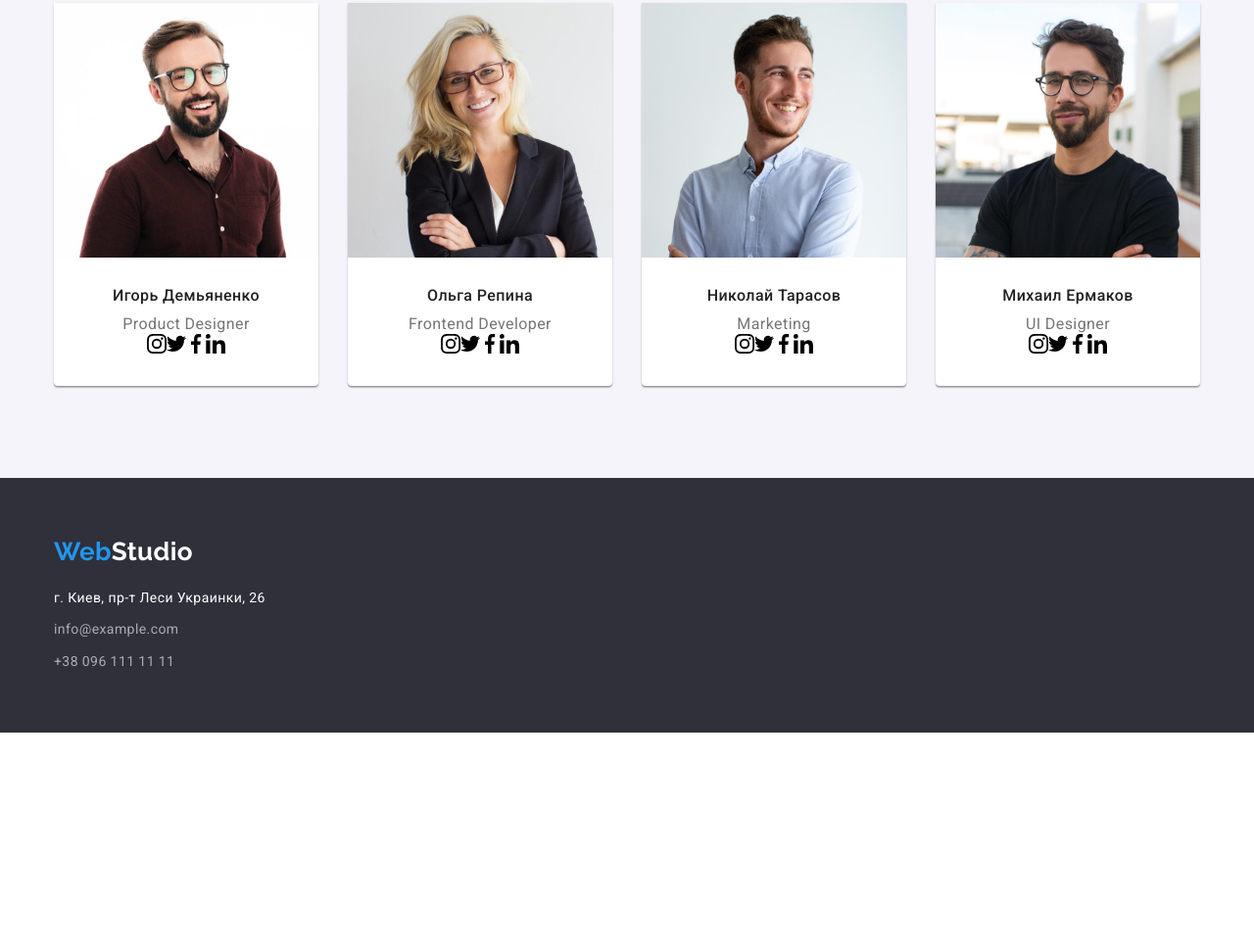
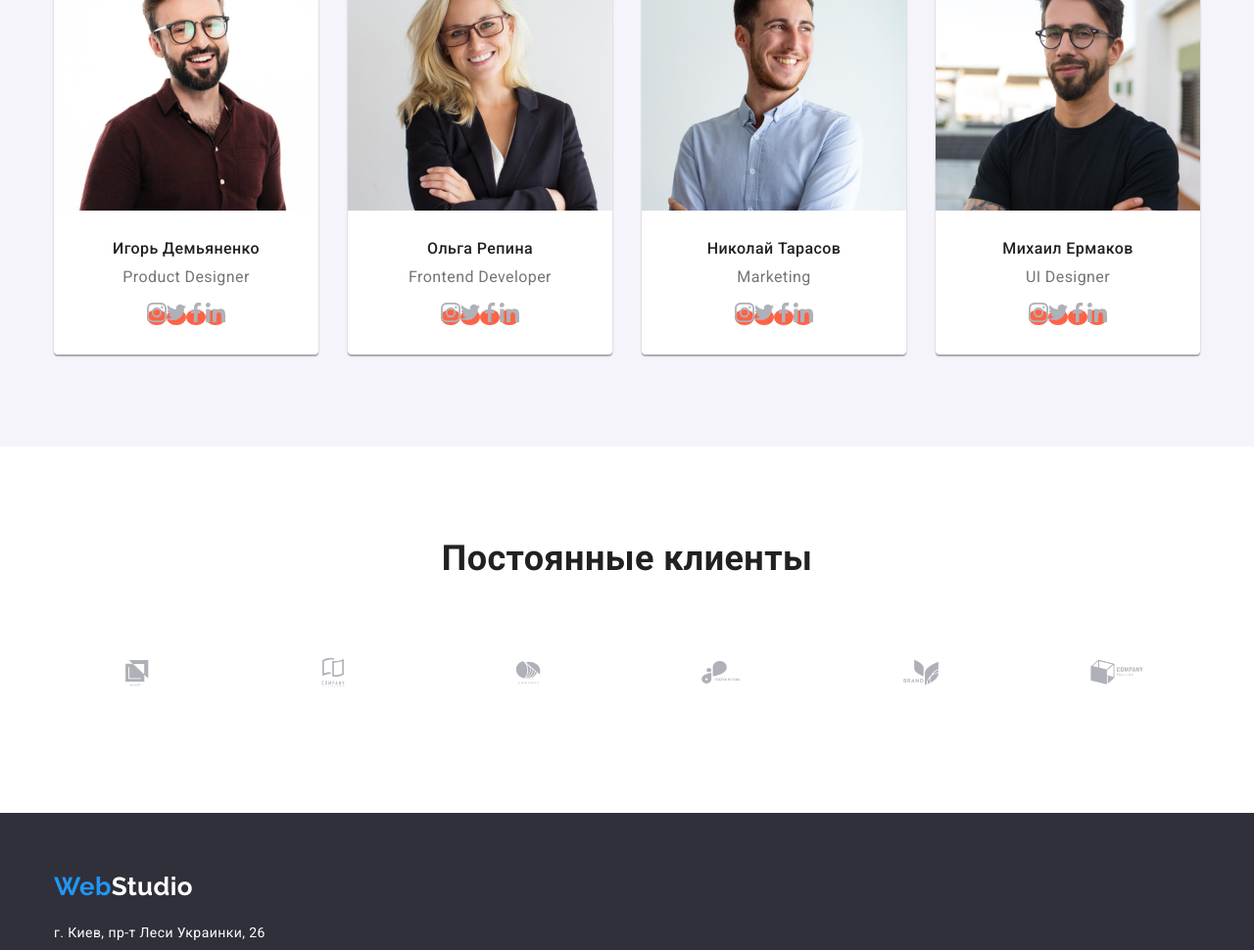
Before and after one commit to uqiliteee/homework_4, a plain HTML site: page index.html in a window 1280 px wide. Shown: the part 1827-2797 px from the top of the page at 98% size. Before the commit the page ends 2575 px from the top, so only its background shows below. Drawn offline with nearby package versions, Linux system fonts and the light colour scheme.

Commit message:
изменения

```diff
--- a/css/styles.css
+++ b/css/styles.css
@@ -16,6 +16,7 @@
     --accent-color: #2196F3;
     --links-color: rgba(255, 255, 255, 0.6);
     --footer-color: #2F303A;
+    --icons-color: rgba(175, 177, 184, 1)
 }
 
 p, h1, h2, h3, h4, h5, h6 {
@@ -60,8 +61,6 @@ body {
 
 /*------------------------------header-------------------------------------*/
 .page-header {
-    padding-top: 24px;
-    padding-bottom: 24px;
     border-bottom: 1px solid #ECECEC;
 }
 .page-header .container {
@@ -120,6 +119,9 @@ body {
 .contacts-nav-item {
     padding-top: 30px;
     padding-bottom: 30px;
+    display: flex;
+    align-items: center;
+    justify-content: center;
     color: var(--secondary-text-color);
     font-weight: 500;
     line-height: 1.14;
@@ -139,10 +141,7 @@ body {
     width: 16px;
     height: 16px;
     margin-right: 10px;
-}
-.contact-icon:hover,
-.contact-icon:focus{
-    fill:currentColor
+    fill: currentColor;
 }
 /*------------------------------main-------------------------------------*/
 .hero {
@@ -281,6 +280,7 @@ body {
     text-align: center;
 }
 .team-list-subtitle {
+    margin-bottom: 16px;
     color: var(--secondary-text-color);
     font-size: 16px;
     line-height: 1.18;
@@ -291,10 +291,63 @@ body {
     align-items: center;
     justify-content: center;
 }
+.team-soc-link {
+    width: 44px;
+    height: 44px;
+    border-radius: 50%;
+    background-color: tomato;
+}
+.team-soc-link:not(:last-child){
+    margin-right: 10px;
+}
+.team-soc-link:hover,
+.team-soc-link:focus {
+    background-color: var(--accent-color);
+}
+.team-soc-link {
+
+}
 .team-links-icons {
     width: 20px;
     height: 20px;
+    fill: var(--icons-color)
 }
+/*---------------------------------clients----------------------------------------------*/
+.clients {
+    padding-top: 94px;
+    padding-bottom: 94px;
+}
+.clients-title {
+    margin-bottom: 50px;
+    font-weight: 700;
+    font-size: 36px;
+    line-height: 1.16;
+    text-align: center;
+}
+.clients-list {
+    display: flex;
+    justify-content: center;
+}
+.clients-list-item {
+    display: block;
+    width: 170px;
+    padding: 16px 32px;
+}
+.clients-list-item:not(:last-child){
+    margin-right: 30px;
+}
+.clients-link {
+    width: 100%;
+    height: 100%;
+
+}
+.clients-svg {
+    fill: var(--icons-color)
+}
+.clients-icon {
+
+}
+
 /*------------------------------footer-------------------------------------*/
 .page-footer {
     padding-top: 60px;
--- a/index.html
+++ b/index.html
@@ -27,8 +27,8 @@
         </ul>
       </nav>
         <ul class="contacts-nav list">
-          <li class="contact-item"> <svg class="contact-icon"> <use href="./images/symbol-defs.1.svg#icon-envelope"></use></svg><a href="mailto:info@devstudio.com" class="contacts-nav-item">info@devstudio.com</a></li>
-          <li class="contact-item"> <svg class="contact-icon"> <use href="./images/symbol-defs.1.svg#icon-phone"></use></svg><a href="tel:+380961111111" class="contacts-nav-item"> +38 096 111 11 11</a></li>
+          <li class="contact-item"> <a href="mailto:info@devstudio.com" class="contacts-nav-item"><svg class="contact-icon"> <use href="./images/symbol-defs.1.svg#icon-envelope"></use></svg>info@devstudio.com</a></li>
+          <li class="contact-item"> <a href="tel:+380961111111" class="contacts-nav-item"><svg class="contact-icon"> <use href="./images/symbol-defs.1.svg#icon-phone"></use></svg>+38 096 111 11 11</a></li>
         </ul>
     </div>
    </header>
@@ -93,17 +93,17 @@
                 <div class="team-desrip"><h3 class="team-list-title">Игорь Демьяненко</h3>
                 <p class="team-list-subtitle" lang="en">Product Designer</p>
                 <ul class="team-links list">
-                    <li><a href="" class="team-soc-link link"> <svg class="team-links-icons">
+                    <li class="team-link-item"><a href="" class="team-soc-link link"> <svg class="team-links-icons">
                         <use href="./images/symbol-defs.1.svg#icon-instagram"></use>
                         </svg> </a>
                     </li>
-                    <li><a href="" class="team-soc-link link"> <svg class="team-links-icons">
+                    <li class="team-link-item"><a href="" class="team-soc-link link"> <svg class="team-links-icons">
                         <use href="./images/symbol-defs.1.svg#icon-twitter"></use>
                     </svg> </a></li>
-                    <li><a href="" class="team-soc-link link"> <svg class="team-links-icons">
+                    <li class="team-link-item"><a href="" class="team-soc-link link"> <svg class="team-links-icons">
                         <use href="./images/symbol-defs.1.svg#icon-facebook"></use>
                     </svg> </a></li>
-                    <li ><a href="" class="team-soc-link link"> <svg class="team-links-icons">
+                    <li  class="team-link-item"><a href="" class="team-soc-link link"> <svg class="team-links-icons">
                         <use href="./images/symbol-defs.1.svg#icon-linkedin"></use>
                     </svg> </a></li>
                 </div>
@@ -113,16 +113,16 @@
                 <div class="team-desrip"><h3 class="team-list-title">Ольга Репина</h3>
                 <p class="team-list-subtitle" lang="en">Frontend Developer</p>
                 <ul class="team-links list">
-                    <li ><a href="" class="team-soc-link link"> <svg class="team-links-icons">
+                    <li class="team-link-item" ><a href="" class="team-soc-link link"> <svg class="team-links-icons">
                         <use href="./images/symbol-defs.1.svg#icon-instagram"></use>
                     </svg> </a></li>
-                    <li><a href="" class="team-soc-link link"> <svg class="team-links-icons">
+                    <li class="team-link-item"><a href="" class="team-soc-link link"> <svg class="team-links-icons">
                         <use href="./images/symbol-defs.1.svg#icon-twitter"></use>
                     </svg> </a></li>
-                    <li><a href="" class="team-soc-link link"> <svg class="team-links-icons">
+                    <li class="team-link-item"><a href="" class="team-soc-link link"> <svg class="team-links-icons">
                         <use href="./images/symbol-defs.1.svg#icon-facebook"></use>
                     </svg> </a></li>
-                    <li><a href="" class="team-soc-link link"> <svg class="team-links-icons">
+                    <li class="team-link-item"><a href="" class="team-soc-link link"> <svg class="team-links-icons">
                         <use href="./images/symbol-defs.1.svg#icon-linkedin"></use>
                     </svg> </a></li>
                 </ul>
@@ -133,16 +133,16 @@
                 <div class="team-desrip"><h3 class="team-list-title">Николай Тарасов</h3>
                 <p class="team-list-subtitle" lang="en">Marketing</p>
                 <ul class="team-links list">
-                    <li><a href="" class="team-soc-link link"> <svg class="team-links-icons">
+                    <li class="team-link-item"><a href="" class="team-soc-link link"> <svg class="team-links-icons">
                         <use href="./images/symbol-defs.1.svg#icon-instagram"></use>
                     </svg> </a></li>
-                    <li><a href="" class="team-soc-link link"> <svg class="team-links-icons">
+                    <li class="team-link-item"><a href="" class="team-soc-link link"> <svg class="team-links-icons">
                         <use href="./images/symbol-defs.1.svg#icon-twitter"></use>
                     </svg> </a></li>
-                    <li ><a href="" class="team-soc-link link"> <svg class="team-links-icons">
+                    <li  class="team-link-item"><a href="" class="team-soc-link link"> <svg class="team-links-icons">
                         <use href="./images/symbol-defs.1.svg#icon-facebook"></use>
                     </svg> </a></li>
-                    <li ><a href="" class="team-soc-link link"> <svg class="team-links-icons">
+                    <li  class="team-link-item"><a href="" class="team-soc-link link"> <svg class="team-links-icons">
                         <use href="./images/symbol-defs.1.svg#icon-linkedin"></use>
                     </svg> </a></li>
                 </div>
@@ -152,16 +152,16 @@
                 <div class="team-desrip"><h3 class="team-list-title">Михаил Ермаков</h3>
                 <p class="team-list-subtitle" lang="en">UI Designer</p>
                 <ul class="team-links list">
-                    <li ><a href="" class="team-soc-link link"> <svg class="team-links-icons">
+                    <li  class="team-link-item"><a href="" class="team-soc-link link"> <svg class="team-links-icons">
                         <use href="./images/symbol-defs.1.svg#icon-instagram"></use>
                     </svg> </a></li>
-                    <li ><a href="" class="team-soc-link link"> <svg class="team-links-icons">
+                    <li  class="team-link-item"><a href="" class="team-soc-link link"> <svg class="team-links-icons">
                         <use href="./images/symbol-defs.1.svg#icon-twitter"></use>
                     </svg> </a></li>
-                    <li ><a href="" class="team-soc-link link"> <svg class="team-links-icons">
+                    <li  class="team-link-item"><a href="" class="team-soc-link link"> <svg class="team-links-icons">
                         <use href="./images/symbol-defs.1.svg#icon-facebook"></use>
                     </svg> </a></li>
-                    <li ><a href="" class="team-soc-link link"> <svg class="team-links-icons">
+                    <li  class="team-link-item"><a href="" class="team-soc-link link"> <svg class="team-links-icons">
                         <use href="./images/symbol-defs.1.svg#icon-linkedin"></use>
                     </svg> </a></li>
             </div>
@@ -169,9 +169,19 @@
         </ul>
         </div>
     </section>
+    <section class="clients">
+        <h2 class="clients-title">Постоянные клиенты</h2>
+        <ul class="clients-list list">
+            <li class="clients-list-item"> <a class="clients-link link" href=""> <svg class="clients-svg" width="106" height="60" > <use class="clients-icon" href="./images/symbol-defs.1.svg#icon-logo-1" ></use></svg> </a> </li>
+            <li class="clients-list-item"> <a class="clients-link link" href=""> <svg class="clients-svg" width="106" height="60" > <use class="clients-icon" href="./images/symbol-defs.1.svg#icon-logo-2" ></use></svg> </a> </li>
+            <li class="clients-list-item"> <a class="clients-link link" href=""> <svg class="clients-svg" width="106" height="60" > <use class="clients-icon" href="./images/symbol-defs.1.svg#icon-logo-3" ></use></svg> </a> </li>
+            <li class="clients-list-item"> <a class="clients-link link" href=""> <svg class="clients-svg" width="106" height="60" > <use class="clients-icon" href="./images/symbol-defs.1.svg#icon-logo-4" ></use></svg> </a> </li>
+            <li class="clients-list-item"> <a class="clients-link link" href=""> <svg class="clients-svg" width="106" height="60" > <use class="clients-icon" href="./images/symbol-defs.1.svg#icon-logo-5" ></use></svg> </a> </li>
+            <li class="clients-list-item"> <a class="clients-link link" href=""> <svg class="clients-svg" width="106" height="60" > <use class="clients-icon" href="./images/symbol-defs.1.svg#icon-logo-6" ></use></svg> </a> </li>
+        </ul>
+    </section>
     </main>
     <!--Футер-->
-
     <footer class="page-footer">
         <div class="container">
         <a href="./index.html" lang="en" class="footer-logo"><span class="logo-accent">Web</span>Studio</a>
```
Also changed, not shown: portfolio.html (+8 -4 lines).
